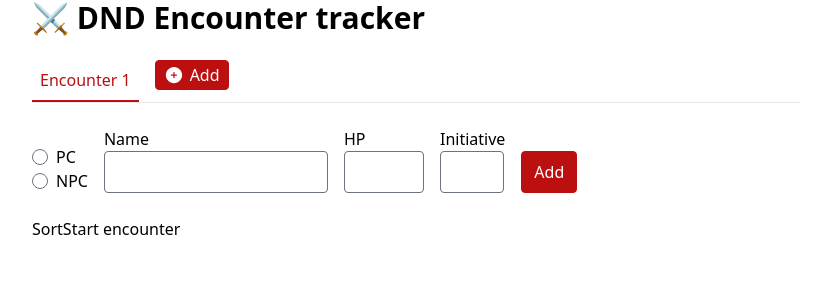
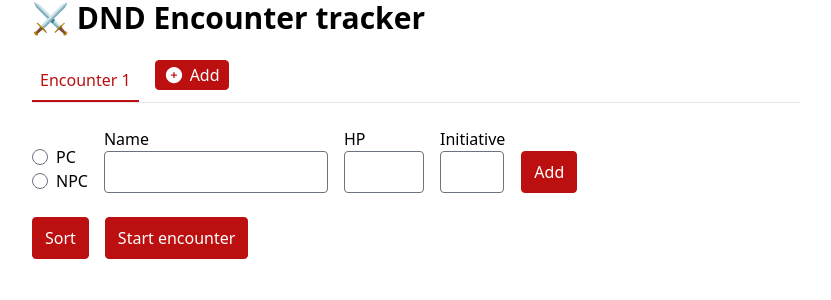
Before and after one commit to Brammm/dnd-encounter-tracker, a React (Vite) app: page / in a window 1280 px wide. Shown: the top 300 px of the page, without its empty margins (224-1055 px from the left). Built offline with nearby package versions, Linux system fonts and the light colour scheme.

Commit message:
Style buttons

```diff
--- a/src/components/Encounter.tsx
+++ b/src/components/Encounter.tsx
@@ -1,5 +1,6 @@
 import {CharacterRow} from './CharacterRow';
 import useApp, {Encounter} from '../hooks/useApp';
+import Button from './Button.tsx';
 
 type Props = {
     encounter: Encounter;
@@ -18,15 +19,17 @@ export default function EncounterView({encounter}: Props) {
                 })}
             </div>
 
-            <button onClick={() => sortOnInitiative(encounter.id)}>Sort</button>
-            {encounter.turn ? (
-                <>
-                    <button onClick={() => nextCharacter(encounter.id)}>Next character</button>
-                    <button onClick={() => resetEncounter(encounter.id)}>Reset encounter</button>
-                </>
-            ) : (
-                <button onClick={() => startEncounter(encounter.id)}>Start encounter</button>
-            )}
+            <div className="flex gap-x-4">
+                <Button onClick={() => sortOnInitiative(encounter.id)}>Sort</Button>
+                {encounter.turn ? (
+                    <>
+                        <Button onClick={() => nextCharacter(encounter.id)}>Next character</Button>
+                        <Button onClick={() => resetEncounter(encounter.id)}>Reset encounter</Button>
+                    </>
+                ) : (
+                    <Button onClick={() => startEncounter(encounter.id)}>Start encounter</Button>
+                )}
+            </div>
         </div>
     );
 }
```
